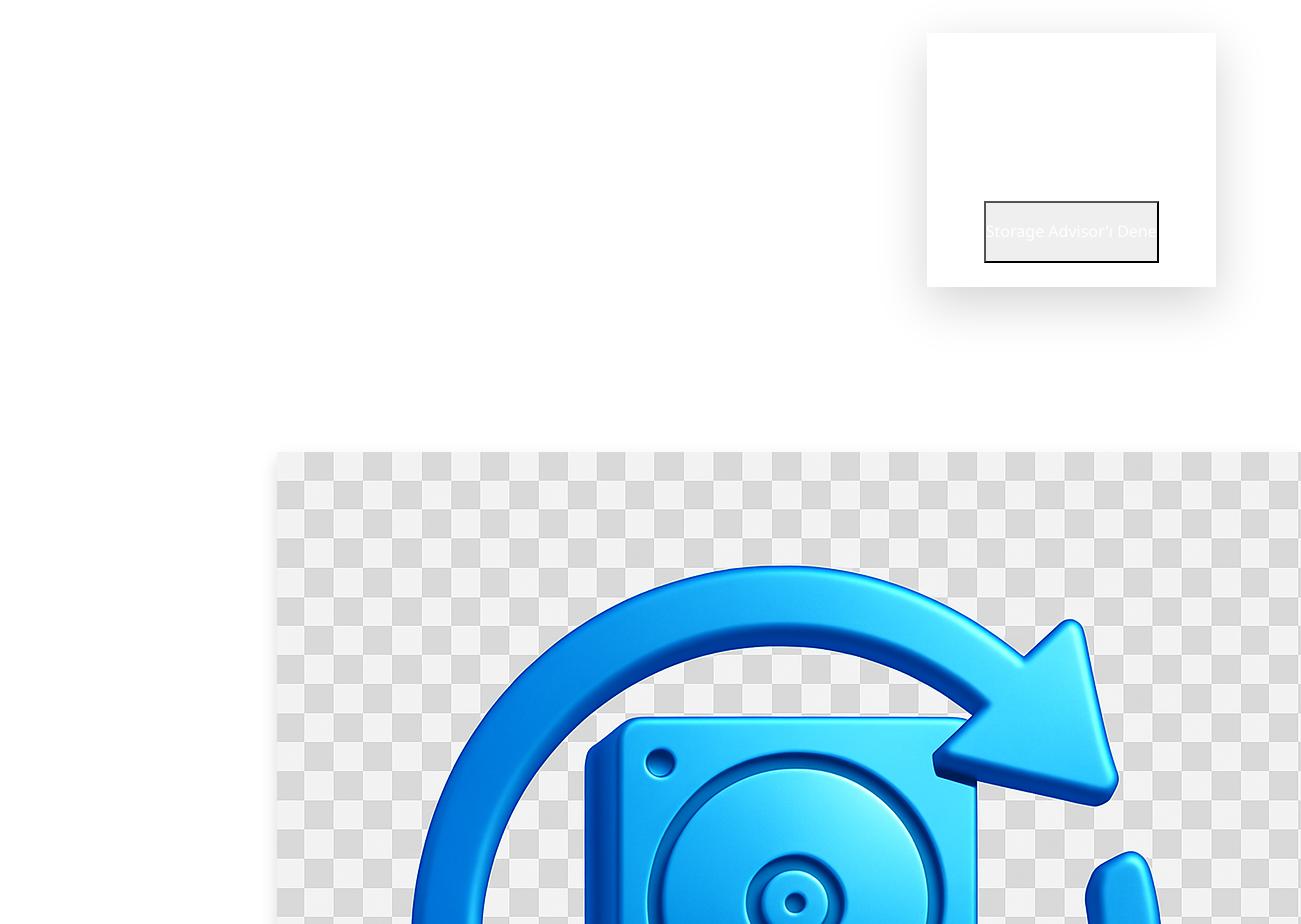
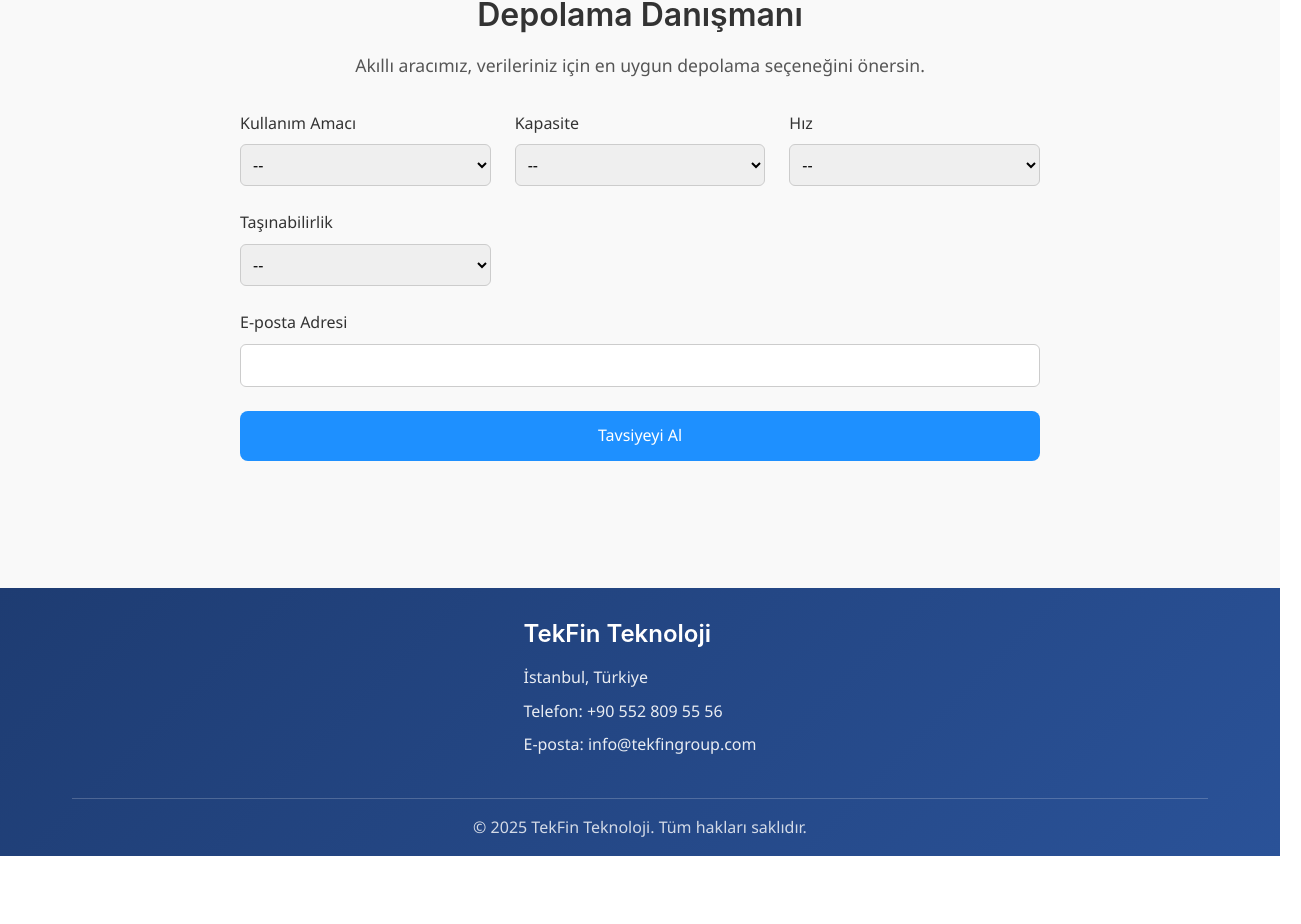
Before and after one commit to SalehKar/tekfin-website, a React (Create React App) app: page /storage-advisor in a window 1280 px wide. Shown: the part 151-1075 px from the top of the page, 1301 px wide, since content can reach past the window. After the commit the page ends 1007 px from the top, so only its background shows below. Built offline with nearby package versions, Linux system fonts and the light colour scheme.

Commit message:
Update StorageAdvisor.js

```diff
--- a/src/components/StorageAdvisor.js
+++ b/src/components/StorageAdvisor.js
@@ -1,168 +1,122 @@
-import React from 'react';
-import { useNavigate } from 'react-router-dom';
+import React, { useState } from 'react';
+import './StorageAdvisor.css';
 
-const HomePage = ({ language }) => {
-  const navigate = useNavigate();
+const StorageAdvisor = ({ language }) => {
+  const [usage, setUsage] = useState('');
+  const [capacity, setCapacity] = useState('');
+  const [speed, setSpeed] = useState('');
+  const [portability, setPortability] = useState('');
+  const [email, setEmail] = useState('');
+  const [showThankYou, setShowThankYou] = useState(false);
 
-  const content = {
-    tr: {
-      mainTitle: "Veri Kurtarma ve İleri Teknoloji Çözümleri",
-      subtitle: "Kaybolan Verilerinizi Geri Getiriyor, Geleceğin Teknolojilerini Bugünden Sunuyoruz.",
-      intro: "İstanbul merkezli şirketimiz, veri kurtarma alanında uzmanlaşmış olup, gelecekte kablosuz ağlar ve diğer ileri teknoloji hizmetleriyle de yanınızda olacaktır. İşletmenizin veya kişisel verilerinizin güvenliği ve erişilebilirliği bizim önceliğimizdir.",
-      landingBtn: "Storage Advisor'ı Dene",
-      landingDescription: "Doğru depolama cihazını mı arıyorsunuz? Akıllı Storage Advisor aracımızla ihtiyacınıza uygun öneriyi birkaç adımda alın.",
-      services: {
-        title: "Hizmetlerimiz",
-        dataRecovery: {
-          title: "Veri Kurtarma",
-          description: "Sabit diskler, SSD'ler ve daha fazlasından kaybolan verilerinizi güvenle kurtarıyoruz. Uzman ekibimiz ve son teknoloji ekipmanlarımızla, en zorlu veri kaybı senaryolarında bile size yardımcı olmaya hazırız."
+  const handleEmailChange = (e) => {
+    setEmail(e.target.value);
+  };
+
+  const handleEmailSubmit = async (e) => {
+    e.preventDefault();
+    if (!email) return;
+
+    try {
+      await fetch('https://formsubmit.co/ajax/info@tekfingroup.com', {
+        method: 'POST',
+        headers: {
+          'Content-Type': 'application/json',
+          Accept: 'application/json',
         },
-        wireless: {
-          title: "Kablosuz Ağ Çözümleri (Gelecekte)",
-          description: "İşletmenizin kablosuz ağ ihtiyaçları için güvenli, hızlı ve kesintisiz çözümler sunmayı hedefliyoruz. Gelecekteki hizmetlerimizle ilgili güncellemeler için bizi takip edin."
-        },
-        other: {
-          title: "Diğer Teknoloji Hizmetleri (Gelecekte)",
-          description: "Sürekli gelişen teknoloji dünyasında، ihtiyaçlarınıza yönelik yenilikçi ve kapsamlı IT çözümleri sunmak için çalışıyoruz. Gelecekteki hizmet yelpazemizle ilgili detaylar çok yakında."
-        }
-      },
-      whyChooseUs: {
-        title: "Neden Bizi Seçmelisiniz?",
-        expertise: "Uzmanlık: Veri kurtarma ve teknoloji alanında yılların deneyimi.",
-        reliability: "Güvenilirlik: Verilerinizin gizliliği ve güvenliği en büyük önceliğimizdir.",
-        fastSolutions: "Hızlı Çözümler: Acil durumlarda bile hızlı ve etkili müdahale.",
-        customerFocus: "Müşteri Odaklılık: İhtiyaçlarınıza özel çözümler sunuyoruz."
-      },
-      cta: {
-        title: "Kaybolan verilerinizi geri almak veya teknoloji çözümlerimiz hakkında daha fazla bilgi edinmek için bugün bizimle iletişime geçin!",
-        button: "Hemen İletişime Geçin!"
-      }
-    },
-    en: {
-      mainTitle: "Data Recovery and Advanced Technology Solutions",
-      subtitle: "We Recover Your Lost Data, Providing Tomorrow's Technologies Today.",
-      intro: "Our Istanbul-based company specializes in data recovery, and in the future, we will also be by your side with wireless networks and other advanced technology services. The security and accessibility of your business or personal data are our priority.",
-      landingBtn: "Try Storage Advisor Tool",
-      landingDescription: "Not sure what storage device you need? Use our smart advisor to get a tailored recommendation in seconds!",
-      services: {
-        title: "Our Services",
-        dataRecovery: {
-          title: "Data Recovery",
-          description: "We securely recover lost data from hard drives, SSDs, and more. With our expert team and state-of-the-art equipment, we are ready to assist you even in the most challenging data loss scenarios."
-        },
-        wireless: {
-          title: "Wireless Network Solutions (Future)",
-          description: "We aim to provide secure, fast, and seamless solutions for your business wireless network needs. Stay tuned for updates on our future services."
-        },
-        other: {
-          title: "Other Technology Services (Future)",
-          description: "In the constantly evolving world of technology, we strive to offer innovative and comprehensive IT solutions tailored to your needs. Details about our future service range will be available very soon."
-        }
-      },
-      whyChooseUs: {
-        title: "Why Choose Us?",
-        expertise: "Expertise: Years of experience in data recovery and technology.",
-        reliability: "Reliability: The confidentiality and security of your data are our top priority.",
-        fastSolutions: "Fast Solutions: Quick and effective intervention even in emergencies.",
-        customerFocus: "Customer-Centric: We offer solutions tailored to your needs."
-      },
-      cta: {
-        title: "Contact us today to recover your lost data or learn more about our technology solutions!",
-        button: "Contact Us Now!"
-      }
+        body: JSON.stringify({ email, usage, capacity, speed, portability }),
+      });
+      setShowThankYou(true);
+    } catch (error) {
+      console.error('Error submitting email:', error);
     }
   };
 
-  const t = content[language] || content.en;
-
-  const iconColors = {
-    dataRecovery: 'from-green-500 to-emerald-600',
-    wireless: 'from-cyan-500 to-sky-600',
-    other: 'from-yellow-500 to-orange-500'
-  };
+  const isTurkish = language === 'tr';
 
   return (
-    <div className="homepage">
-      {/* Hero Section */}
-      <section className="relative bg-gradient-to-br from-blue-900 via-blue-800 to-indigo-800 text-white py-20">
-        <div className="container mx-auto px-4 text-center max-w-4xl">
-          <h1 className="text-4xl md:text-5xl font-extrabold leading-tight mb-4">{t.mainTitle}</h1>
-          <p className="text-xl md:text-2xl font-light mb-6">{t.subtitle}</p>
-          <p className="text-base md:text-lg mb-8 text-white/90">{t.intro}</p>
-          <div className="bg-white text-blue-800 p-4 rounded-lg shadow-lg inline-block">
-            <p className="text-lg font-semibold mb-2">{t.landingDescription}</p>
-            <button
-              onClick={() => navigate('/storage-advisor')}
-              className="mt-2 px-6 py-3 bg-gradient-to-r from-green-500 to-emerald-600 hover:from-green-600 hover:to-emerald-700 text-white font-semibold rounded-full transition"
-            >
-              {t.landingBtn}
-            </button>
+    <div className="storage-advisor">
+      <h1 className="page-title">
+        {isTurkish ? 'Depolama Danışmanı' : 'Storage Advisor'}
+      </h1>
+      <p className="advisor-description">
+        {isTurkish
+          ? 'Akıllı aracımız, verileriniz için en uygun depolama seçeneğini önersin.'
+          : 'Let our smart tool recommend the best storage option for your data.'}
+      </p>
+
+      {!showThankYou ? (
+        <form onSubmit={handleEmailSubmit} className="advisor-form">
+          <div className="form-group">
+            <label>{isTurkish ? 'Kullanım Amacı' : 'Usage Purpose'}</label>
+            <select value={usage} onChange={(e) => setUsage(e.target.value)} required>
+              <option value="">--</option>
+              <option value="personal">{isTurkish ? 'Kişisel Depolama' : 'Personal Storage'}</option>
+              <option value="gaming">{isTurkish ? 'Oyun' : 'Gaming'}</option>
+              <option value="video">{isTurkish ? 'Video Düzenleme' : 'Video Editing'}</option>
+              <option value="backup">{isTurkish ? 'Yedekleme' : 'Backup'}</option>
+              <option value="office">{isTurkish ? 'Ofis/İş' : 'Office/Business'}</option>
+            </select>
+          </div>
+
+          <div className="form-group">
+            <label>{isTurkish ? 'Kapasite' : 'Capacity'}</label>
+            <select value={capacity} onChange={(e) => setCapacity(e.target.value)} required>
+              <option value="">--</option>
+              <option value="lt500">{isTurkish ? '500 GB altı' : 'Less than 500 GB'}</option>
+              <option value="500_1tb">500 GB – 1 TB</option>
+              <option value="1tb_4tb">1 TB – 4 TB</option>
+              <option value="gt4tb">{isTurkish ? '4 TB üzeri' : 'More than 4 TB'}</option>
+            </select>
+          </div>
+
+          <div className="form-group">
+            <label>{isTurkish ? 'Hız' : 'Speed'}</label>
+            <select value={speed} onChange={(e) => setSpeed(e.target.value)} required>
+              <option value="">--</option>
+              <option value="very_high">{isTurkish ? 'Çok Yüksek (NVMe SSD)' : 'Very High (NVMe SSD)'}</option>
+              <option value="high">{isTurkish ? 'Yüksek (SATA SSD)' : 'High (SATA SSD)'}</option>
+              <option value="medium">{isTurkish ? 'Orta (HDD)' : 'Medium (HDD)'}</option>
+            </select>
+          </div>
+
+          <div className="form-group">
+            <label>{isTurkish ? 'Taşınabilirlik' : 'Portability'}</label>
+            <select value={portability} onChange={(e) => setPortability(e.target.value)} required>
+              <option value="">--</option>
+              <option value="portable">{isTurkish ? 'Taşınabilir' : 'Portable'}</option>
+              <option value="fixed">{isTurkish ? 'Sabit' : 'Fixed'}</option>
+            </select>
+          </div>
+
+          <div className="form-group" style={{ gridColumn: '1 / -1' }}>
+            <label htmlFor="email">{isTurkish ? 'E-posta Adresi' : 'Email Address'}</label>
+            <input
+              type="email"
+              id="email"
+              value={email}
+              onChange={handleEmailChange}
+              required
+            />
+          </div>
+
+          <button type="submit" className="recommend-button">
+            {isTurkish ? 'Tavsiyeyi Al' : 'Get Recommendation'}
+          </button>
+        </form>
+      ) : (
+        <div className="recommendation-result">
+          <h2>{isTurkish ? 'Teşekkürler!' : 'Thank You!'}</h2>
+          <p>{isTurkish ? 'E-postanızı aldık.' : 'We’ve received your email.'}</p>
+          <div className="dev-alert">
+            {isTurkish
+              ? 'Tavsiye aracı şu anda geliştirilmektedir. Hazır olduğunda size bildirilecektir.'
+              : 'The recommendation tool is currently under development. You’ll be notified as soon as it’s ready.'}
           </div>
         </div>
-      </section>
-
-      {/* Services Section */}
-      <section className="py-16 bg-gray-100">
-        <div className="container mx-auto px-4">
-          <h2 className="text-3xl font-bold text-center text-blue-900 mb-10">{t.services.title}</h2>
-          <div className="grid grid-cols-1 md:grid-cols-3 gap-8">
-            {['dataRecovery', 'wireless', 'other'].map((key, index) => (
-              <div key={index} className="bg-white p-6 rounded-lg shadow-md text-center">
-                <div className={`flex justify-center items-center w-16 h-16 mx-auto mb-4 bg-gradient-to-br ${iconColors[key]} rounded-full shadow overflow-hidden`}>
-                  <img
-                    src={`/images/icons/${key === 'dataRecovery'
-                      ? 'data-recovery-icon'
-                      : key === 'wireless'
-                        ? 'wireless-network-icon'
-                        : 'other-tech-services-icon'}.png`}
-                    alt={t.services[key].title}
-                    className="w-12 h-12 object-contain"
-                  />
-                </div>
-                <h3 className="text-xl font-semibold mb-2">{t.services[key].title}</h3>
-                <p className="text-gray-700 text-sm">{t.services[key].description}</p>
-              </div>
-            ))}
-          </div>
-        </div>
-      </section>
-
-      {/* Why Choose Us Section */}
-      <section className="py-16 bg-white">
-        <div className="container mx-auto px-4">
-          <h2 className="text-3xl font-bold text-center text-blue-900 mb-10">{t.whyChooseUs.title}</h2>
-          <div className="grid grid-cols-1 md:grid-cols-2 lg:grid-cols-4 gap-8">
-            {[
-              { key: 'expertise', icon: 'data-recovery-icon', color: 'from-green-500 to-emerald-600' },
-              { key: 'reliability', icon: 'storage-advisor-icon', color: 'from-blue-500 to-purple-600' },
-              { key: 'fastSolutions', icon: 'wireless-network-icon', color: 'from-cyan-500 to-sky-600' },
-              { key: 'customerFocus', icon: 'contact-us-icon', color: 'from-pink-500 to-red-500' }
-            ].map(({ key, icon, color }, index) => (
-              <div key={index} className="text-center">
-                <div className={`flex justify-center items-center w-16 h-16 mx-auto mb-4 bg-gradient-to-br ${color} rounded-full shadow overflow-hidden`}>
-                  <img src={`/images/icons/${icon}.png`} alt={key} className="w-12 h-12 object-contain" />
-                </div>
-                <p className="text-gray-800 font-medium text-sm">{t.whyChooseUs[key]}</p>
-              </div>
-            ))}
-          </div>
-        </div>
-      </section>
-
-      {/* Call to Action Section */}
-      <section className="py-20 bg-gradient-to-r from-blue-900 to-indigo-700 text-white text-center">
-        <div className="container mx-auto px-4">
-          <h2 className="text-2xl md:text-3xl font-semibold mb-6">{t.cta.title}</h2>
-          <button
-            onClick={() => navigate('/contact')}
-            className="px-8 py-4 bg-gradient-to-r from-pink-500 to-red-500 text-white font-bold rounded-full hover:from-pink-600 hover:to-red-600 transition"
-          >
-            {t.cta.button}
-          </button>
-        </div>
-      </section>
+      )}
     </div>
   );
 };
 
-export default HomePage;
+export default StorageAdvisor;
```
